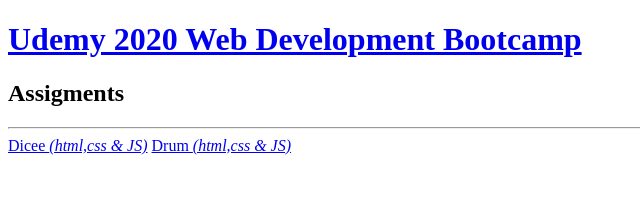
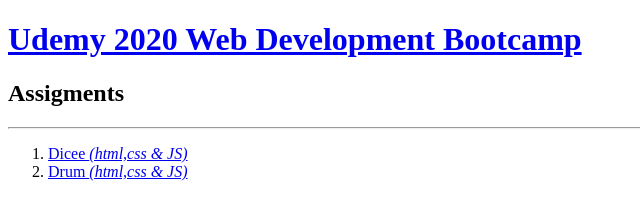
Before and after one commit to theofrancis-dev/teopinillo.github.io, a plain HTML site: page udemy_2022_web_development_bootcamp/index.html in a window 1280 px wide. Shown: the whole page, without its empty margins (0-640 px from the left). Drawn offline with Linux system fonts and the light colour scheme.

Commit message:
dev tools

```diff
--- a/udemy_2022_web_development_bootcamp/index.html
+++ b/udemy_2022_web_development_bootcamp/index.html
@@ -17,8 +17,10 @@
         <h2> Assigments </h2>
         </div>
         <hr>
-        <a href="dicee/dicee.html">Dicee <i>(html,css & JS)</i></a>
-        <a href="drum/index.html">Drum <i>(html,css & JS)</i></a>
+        <ol>
+        <li><a href="dicee/dicee.html">Dicee <i>(html,css & JS)</i></a></li>
+        <li><a href="drum/index.html">Drum <i>(html,css & JS)</i></a></li>
+    </ol>
 
     </body>
 
```
Also changed, not shown: README.md.
